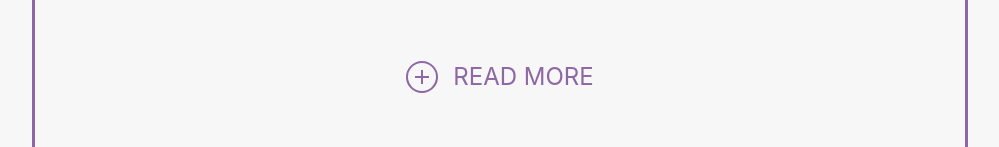
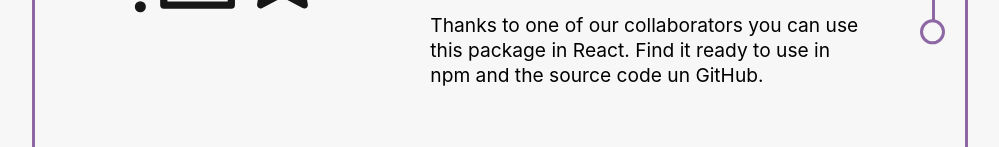
Before and after one commit to vivikthor/crowdfunding.github.io, a plain HTML site: page index.html in a window 1280 px wide. Shown: the part 6017-6164 px from the top of the page, without its empty margins (140-1139 px from the left). Drawn offline with nearby package versions, Linux system fonts and the light colour scheme.

Commit message:
Update index.html

```diff
--- a/index.html
+++ b/index.html
@@ -413,6 +413,7 @@
                   which features an accessible title and description for each
                   one of the icons.
                 </p>
+                <p>Thanks to one of our collaborators you can use this package in React. Find it ready to use in npm and the source code un GitHub.</p>
               </div>
             </div>
             <!----- MORE CONTENT BUTTON ----->
```
